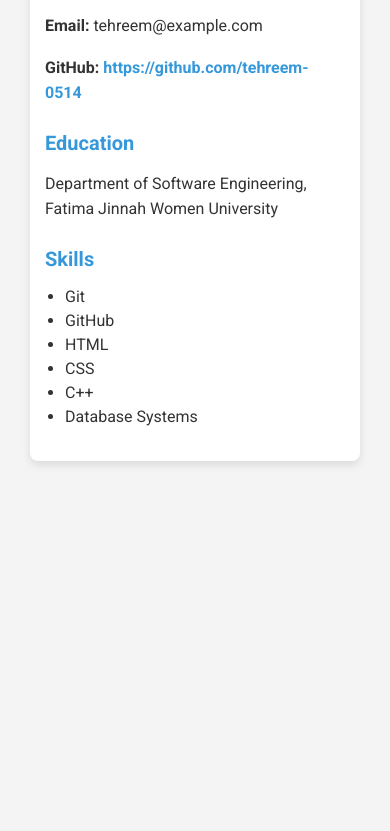
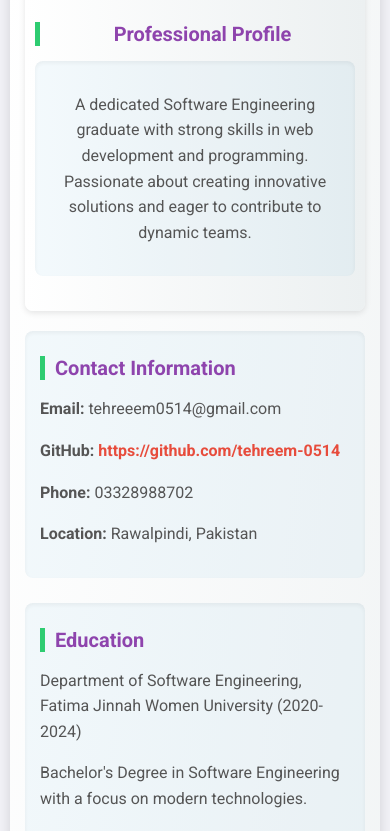
Before and after one commit to tehreem-0514/tehreem-khan.github.io, a plain HTML site: page index.html in a window 390 px wide. Shown: the part 108-939 px from the top of the page. Before the commit the page ends 844 px from the top, so only its background shows below. Drawn offline with Linux system fonts and the light colour scheme.

Commit message:
Update index.html

```diff
--- a/index.html
+++ b/index.html
@@ -1,112 +1,210 @@
 <!DOCTYPE html>
 <html lang="en">
 <head>
-    <title>Tehreem Khan - Portfolio & CV</title>
+    <title>Tehreem Khan - Professional CV</title>
     <meta charset="UTF-8">
-    <meta name="viewport" content="width=device-width, initial-scale=1.0"> <!-- For responsiveness -->
-    <link href="https://fonts.googleapis.com/css2?family=Roboto:wght@400;700&display=swap" rel="stylesheet"> <!-- Importing Roboto font -->
+    <meta name="viewport" content="width=device-width, initial-scale=1.0">
+    <link href="https://fonts.googleapis.com/css2?family=Roboto:wght@400;700&display=swap" rel="stylesheet">
     <style>
         body {
-            font-family: 'Roboto', sans-serif; /* Modern, professional font */
-            background-color: #f4f4f4; /* Light gray background for a clean look */
+            font-family: 'Roboto', sans-serif;
+            background-color: #f4f4f9;
             margin: 0;
             padding: 20px;
-            color: #333; /* Dark gray text for readability */
+            color: #333;
         }
 
         .container {
-            max-width: 800px; /* Limit width for better readability */
-            margin: 0 auto; /* Center the content */
-            background-color: #fff; /* White background for the main content */
-            padding: 30px;
-            border-radius: 8px; /* Rounded corners for a modern feel */
-            box-shadow: 0 4px 8px rgba(0, 0, 0, 0.1); /* Subtle shadow for depth */
+            max-width: 900px;
+            margin: 0 auto;
+            background: linear-gradient(to bottom right, #ffffff, #ecf0f1);
+            padding: 40px;
+            border-radius: 12px;
+            box-shadow: 0 8px 16px rgba(0, 0, 0, 0.15);
+        }
+
+        .header {
+            text-align: center;
+            background: linear-gradient(to right, #ffffff, #ecf0f1);
+            padding: 20px;
+            border-radius: 8px;
+            margin-bottom: 20px;
+            box-shadow: 0 2px 6px rgba(0, 0, 0, 0.1);
         }
 
         h1 {
-            color: #2c3e50; /* Dark blue for headings */
-            font-size: 28px;
-            border-bottom: 2px solid #3498db; /* Accent color for a underline effect */
-            padding-bottom: 10px;
-            margin-bottom: 20px;
+            color: #2c3e50;
+            font-size: 32px;
+            text-align: center;
+            border-bottom: 3px solid #3498db;
+            padding-bottom: 15px;
+            margin-bottom: 25px;
+            transition: color 0.3s;
+        }
+
+        h1:hover {
+            color: #3498db;
         }
 
         h2 {
-            color: #3498db; /* Lighter blue for subheadings */
-            font-size: 22px;
-            margin-top: 25px;
-            margin-bottom: 10px;
+            color: #8e44ad;
+            font-size: 24px;
+            margin-top: 10px;
+            margin-bottom: 15px;
+            border-left: 5px solid #2ecc71;
+            padding-left: 10px;
+            transition: color 0.3s;
         }
 
-        p {
-            font-size: 16px; /* Slightly smaller for body text */
-            line-height: 1.6; /* Better spacing between lines */
-            margin-bottom: 15px;
+        h2:hover {
+            color: #9b59b6;
+        }
+
+        p, li {
+            font-size: 16px;
+            line-height: 1.6;
+            color: #555;
         }
 
         a {
-            color: #3498db; /* Blue for links */
-            text-decoration: none; /* Remove underline by default */
-            font-weight: bold; /* Make links stand out */
+            color: #e74c3c;
+            text-decoration: none;
+            font-weight: bold;
+            transition: color 0.3s;
         }
 
         a:hover {
-            text-decoration: underline; /* Add underline on hover for interactivity */
+            color: #e67e22;
+            text-decoration: underline;
         }
 
         ul {
-            list-style-type: disc; /* Bullet points for lists */
-            padding-left: 20px;
+            list-style-type: disc;
+            padding-left: 25px;
             margin-bottom: 20px;
         }
 
         li {
-            font-size: 16px;
-            margin-bottom: 5px;
+            margin-bottom: 8px;
         }
 
-        /* Responsive adjustments */
-        @media (max-width: 600px) {
+        .section {
+            background-color: rgba(52, 152, 219, 0.05);
+            padding: 15px;
+            border-radius: 8px;
+            margin-bottom: 25px;
+            box-shadow: inset 0 2px 4px rgba(0, 0, 0, 0.05);
+        }
+
+        @media (max-width: 768px) {
             .container {
-                padding: 15px;
-                margin: 10px;
+                padding: 20px;
             }
 
             h1 {
-                font-size: 24px;
+                font-size: 28px;
             }
 
             h2 {
                 font-size: 20px;
+            }
+
+            .header {
+                padding: 15px;
+            }
+        }
+
+        @media (max-width: 480px) {
+            body {
+                padding: 10px;
+            }
+
+            .container {
+                padding: 15px;
+            }
+
+            .header {
+                padding: 10px;
             }
         }
     </style>
 </head>
 <body>
     <div class="container">
+        <div class="header">
             <h1>Tehreem Khan</h1>
-        <p><strong>Email:</strong> tehreem@example.com</p>
+            <h2>Professional Profile</h2>
+            <div class="section">
+                <p>A dedicated Software Engineering graduate with strong skills in web development and programming. Passionate about creating innovative solutions and eager to contribute to dynamic teams.</p>
+            </div>
+        </div>
+
+        <div class="section">
+            <h2>Contact Information</h2>
+            <p><strong>Email:</strong> tehreeem0514@gmail.com</p>
             <p><strong>GitHub:</strong> <a href="https://github.com/tehreem-0514">https://github.com/tehreem-0514</a></p>
+            <p><strong>Phone:</strong> 03328988702</p>
+            <p><strong>Location:</strong> Rawalpindi, Pakistan</p>
+        </div>
 
+        <div class="section">
             <h2>Education</h2>
-        <p>Department of Software Engineering, Fatima Jinnah Women University</p>
+            <p>Department of Software Engineering, Fatima Jinnah Women University (2020-2024)</p>
+            <p>Bachelor's Degree in Software Engineering with a focus on modern technologies.</p>
+        </div>
 
+        <div class="section">
             <h2>Skills</h2>
             <ul>
-            <li>Git</li>
-            <li>GitHub</li>
-            <li>HTML</li>
-            <li>CSS</li>
-            <li>C++</li>
+                <li>Git and GitHub</li>
+                <li>HTML and CSS</li>
+                <li>C++ Programming</li>
                 <li>Database Systems</li>
+                <li>JavaScript</li>
+                <li>Problem-Solving and Team Collaboration</li>
+            </ul>
+        </div>
+
+        <div class="section">
+            <h2>Work Experience</h2>
+            <p><strong>Software Developer Intern at Tech Innovations Ltd. (2023-2024)</strong></p>
+            <ul>
+                <li>Developed and maintained web applications using HTML, CSS, and JavaScript, improving user experience by 30%.</li>
+                <li>Collaborated with a team to manage version control via Git and GitHub, resolving bugs and implementing new features.</li>
+                <li>Worked on database systems for a project involving user data management.</li>
             </ul>
 
-        <!-- You can add more sections here, like: -->
-        <!-- <h2>Professional Summary</h2>
-        <p>A brief summary about yourself...</p> -->
+            <p><strong>Junior Web Developer at Web Solutions Co. (2022-2023)</strong></p>
+            <ul>
+                <li>Designed responsive websites for clients, incorporating modern CSS techniques and animations.</li>
+                <li>Handled C++ backend tasks for small-scale applications, ensuring efficient code performance.</li>
+                <li>Conducted testing and debugging, which reduced errors by 25%.</li>
+            </ul>
 
-        <!-- <h2>Work Experience</h2>
-        <p>Your experience details...</p> -->
+            <p><strong>Freelance Developer (2021-2022)</strong></p>
+            <ul>
+                <li>Completed over 10 projects involving website builds and custom software solutions.</li>
+                <li>Focused on client communication and timely delivery, building a strong portfolio.</li>
+            </ul>
+        </div>
+
+        <div class="section">
+            <h2>Projects</h2>
+            <ul>
+                <li>Personal Portfolio Website: Built a responsive site using HTML, CSS, and JavaScript to showcase my work.</li>
+                <li>Database Management System: Created a C++ based application for managing student records, including search and update features.</li>
+                <li>GitHub Repository Analyzer: A tool to analyze repository stats, developed with Python.</li>
+            </ul>
+        </div>
+
+        <div class="section">
+            <h2>Certifications</h2>
+            <ul>
+                <li>Certified in Web Development from freeCodeCamp (2023)</li>
+                <li>Introduction to C++ Programming from Coursera (2022)</li>
+                <li>Git and GitHub Essentials from Udemy (2021)</li>
+            </ul>
+        </div>
     </div>
 </body>
 </html>
```
Lines whose indentation alone changed are shown as unchanged.
